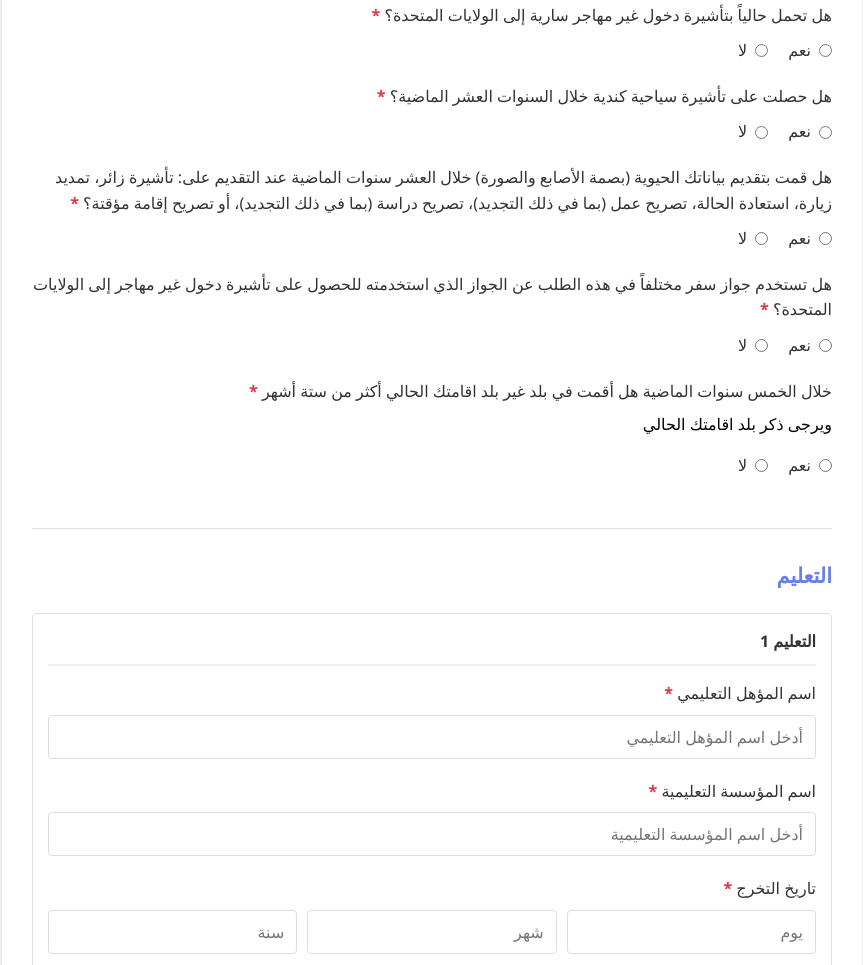
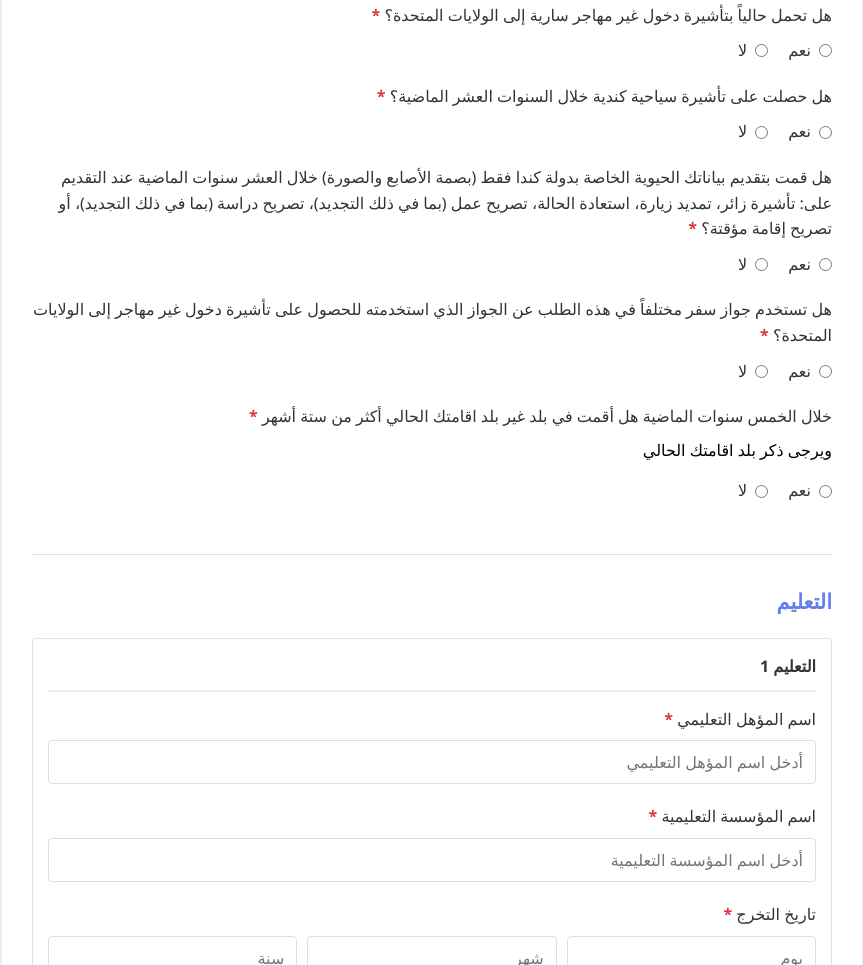
Before and after one commit to nayernfs-ui/Canada-Tourism-Visa, a website: page index.html in a window 1280 px wide. Shown: the part 993-1958 px from the top of the page, without its empty margins (208-1071 px from the left). Drawn offline with Linux system fonts and the light colour scheme.

Commit message:
Clarify biometrics question to Canada-specific only

```diff
--- a/index.html
+++ b/index.html
@@ -165,7 +165,7 @@
           </div>
 
           <div class="question-group">
-            <label>هل قمت بتقديم بياناتك الحيوية (بصمة الأصابع والصورة) خلال العشر سنوات الماضية عند التقديم على:
+            <label>هل قمت بتقديم بياناتك الحيوية الخاصة بدولة كندا فقط (بصمة الأصابع والصورة) خلال العشر سنوات الماضية عند التقديم على:
               تأشيرة زائر، تمديد زيارة، استعادة الحالة، تصريح عمل (بما في ذلك التجديد)، تصريح دراسة (بما في ذلك التجديد)، أو تصريح إقامة مؤقتة؟ <span class="required">*</span></label>
             <div class="options-row" role="radiogroup">
               <label>
```
Also changed, not shown: 2 other files.
